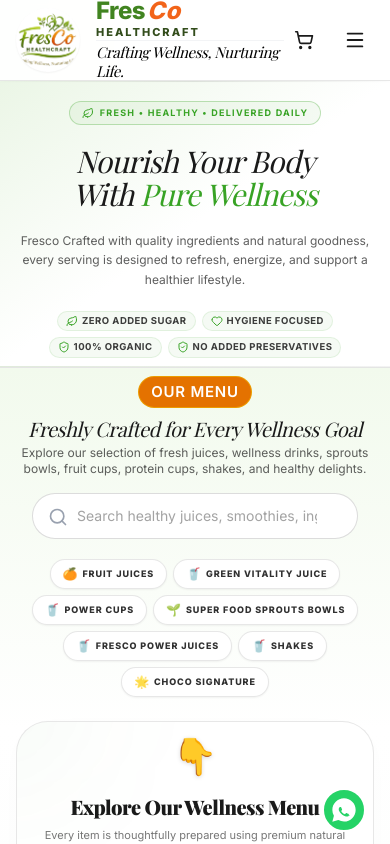
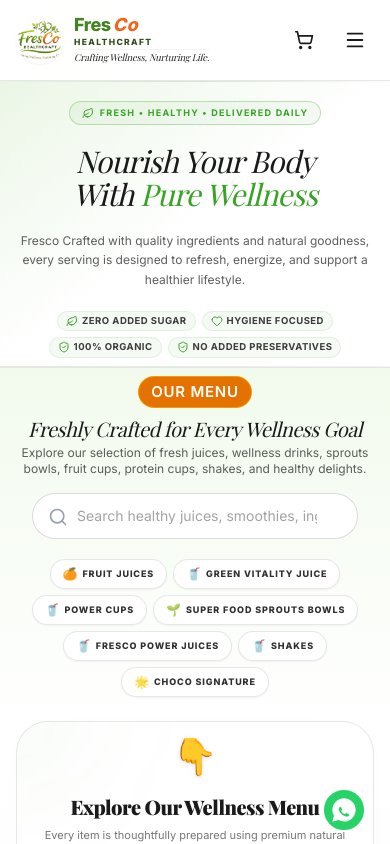
Before and after one commit to FresCohealthcraft/FrescohealthcraftPuneOfficial-, a React (Vite) app: page / in a window 390 px wide. Shown: the top 844 px of the page. Built offline with nearby package versions, Linux system fonts and the light colour scheme; a web font is replaced by a local one.

Commit message:
Refactor Logo component styles for better responsiveness

```diff
--- a/src/components/Logo.tsx
+++ b/src/components/Logo.tsx
@@ -17,21 +17,21 @@ export default function Logo({
   lightText = false,
 }: LogoProps) {
   // Dimensions for a perfect circle frame depending on size parameter
-  let sizeClasses = "w-28 h-28 sm:w-32 sm:h-32";
-  let titleClasses = "text-3xl sm:text-4xl";
+  let sizeClasses = "w-24 h-24 sm:w-28 sm:h-28";
+  let titleClasses = "text-2xl sm:text-3xl";
   let subtitleClasses = "text-xs sm:text-sm tracking-[0.22em]";
-  let gapClass = "space-x-4.5";
+  let gapClass = "space-x-4";
 
   if (size === "sm") {
-    sizeClasses = "w-16 h-16 sm:w-18 sm:h-18";
-    titleClasses = "text-2xl sm:text-2.5xl";
-    subtitleClasses = "text-[11px] sm:text-[12px] tracking-[0.18em]";
-    gapClass = "space-x-4";
+    sizeClasses = "w-12 h-12 sm:w-14 sm:h-14";
+    titleClasses = "text-lg sm:text-xl";
+    subtitleClasses = "text-[8.5px] sm:text-[9.5px] tracking-[0.16em]";
+    gapClass = "space-x-2.5";
   } else if (size === "lg") {
     sizeClasses = "w-40 h-40 sm:w-48 sm:h-48";
-    titleClasses = "text-5xl sm:text-6xl";
+    titleClasses = "text-4xl sm:text-5xl";
     subtitleClasses = "text-sm sm:text-base tracking-[0.26em]";
-    gapClass = "space-x-9";
+    gapClass = "space-x-6";
   }
 
   return (
@@ -72,12 +72,12 @@ export default function Logo({
           <span
             className={`font-serif italic leading-tight tracking-tight border-t block ${
               size === "sm"
-                ? "text-[15px] sm:text-[15px] mt-0.5 pt-0.5"
+                ? "text-[9.5px] sm:text-[10.5px] mt-0.5 pt-0.5"
                 : size === "lg"
                   ? "text-xs sm:text-sm mt-2 pt-2"
-                  : "text-[15px] sm:text-[15px] mt-1.5 pt-1.5"
+                  : "text-[11px] sm:text-[12.5px] mt-1.5 pt-1.5"
             } ${
-              lightText ? "text-[#000000]/75 border-white/10" : "text-[#000000] border-gray-100"
+              lightText ? "text-white/80 border-white/10" : "text-[#000000]/85 border-gray-100"
             }`}
           >
             Crafting Wellness, Nurturing Life.
```
